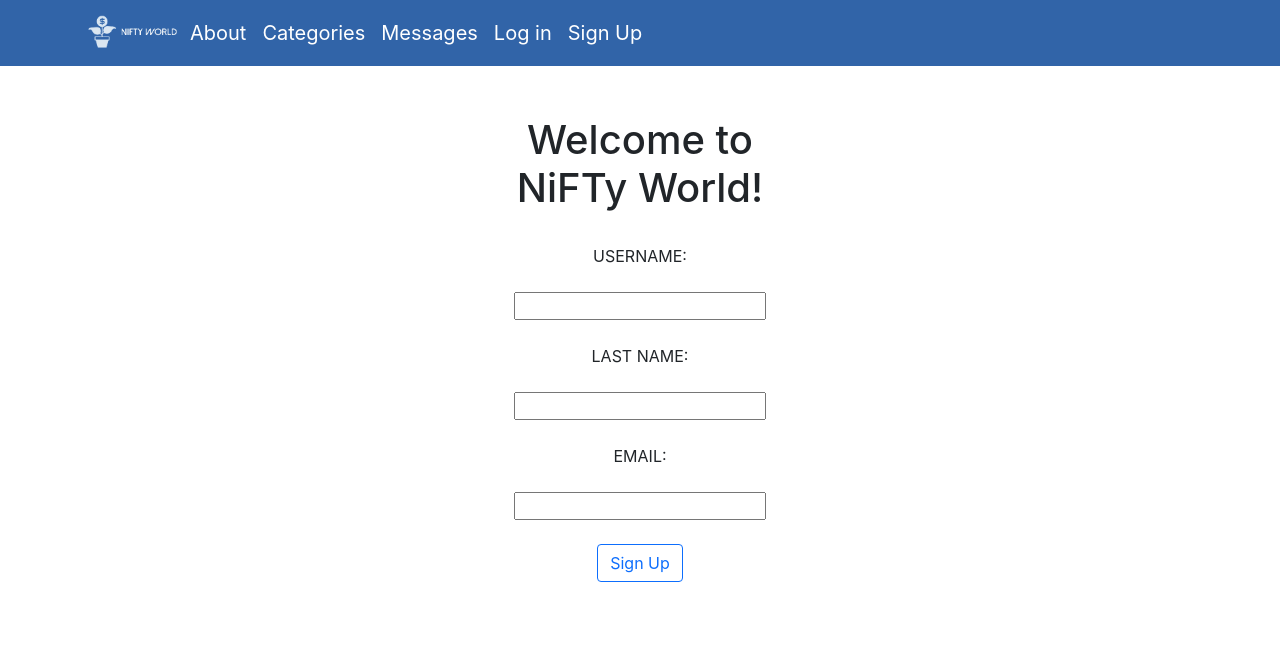
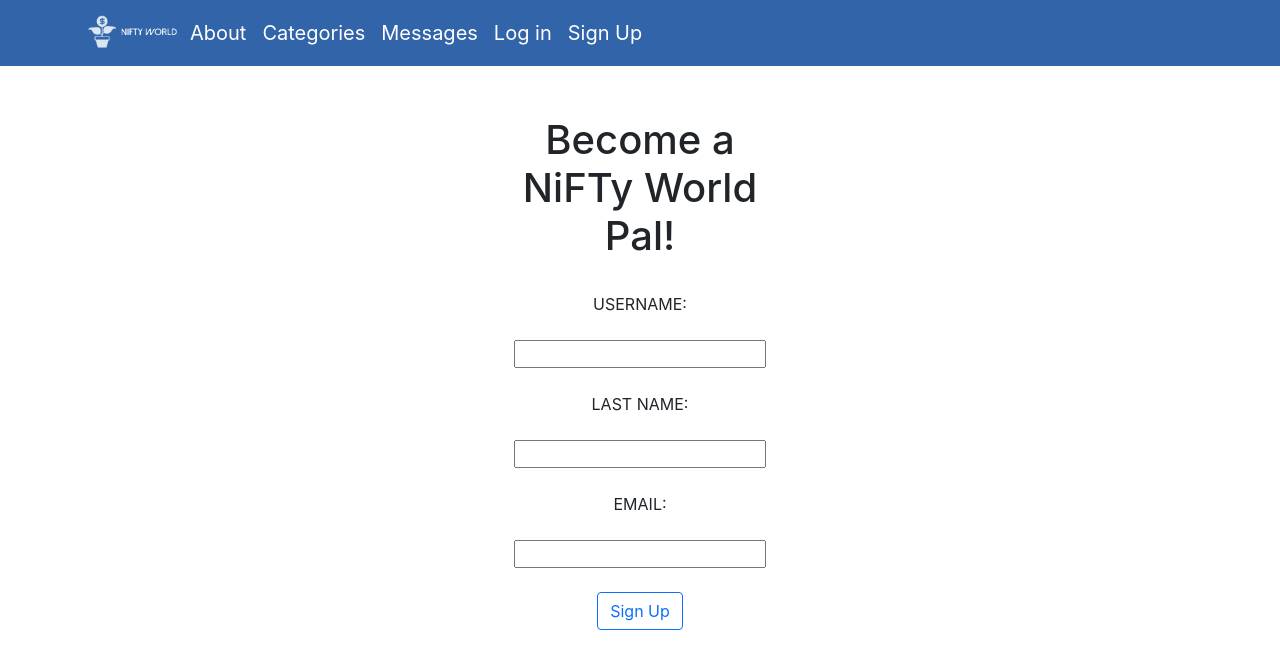
Before and after one commit to TaylorWill94/NiFTy-World-F-E-Taylor, a React (Create React App) app: page /signup in a window 1280 px wide. Shown: the top 668 px of the page. Built offline with nearby package versions, Linux system fonts and the light colour scheme.

Commit message:
Modified SignUp.js

```diff
--- a/src/Pages/SIgnUp.js
+++ b/src/Pages/SIgnUp.js
@@ -5,7 +5,7 @@ function SignUp() {
   return (
     <Container className="sign-up">
       <div className="sign-up-form">
-        <h1>Welcome to NiFTy World!</h1>
+        <h1>Become a NiFTy World Pal!</h1>
         <br />
         <div className="logInForm">
           <form>
```
